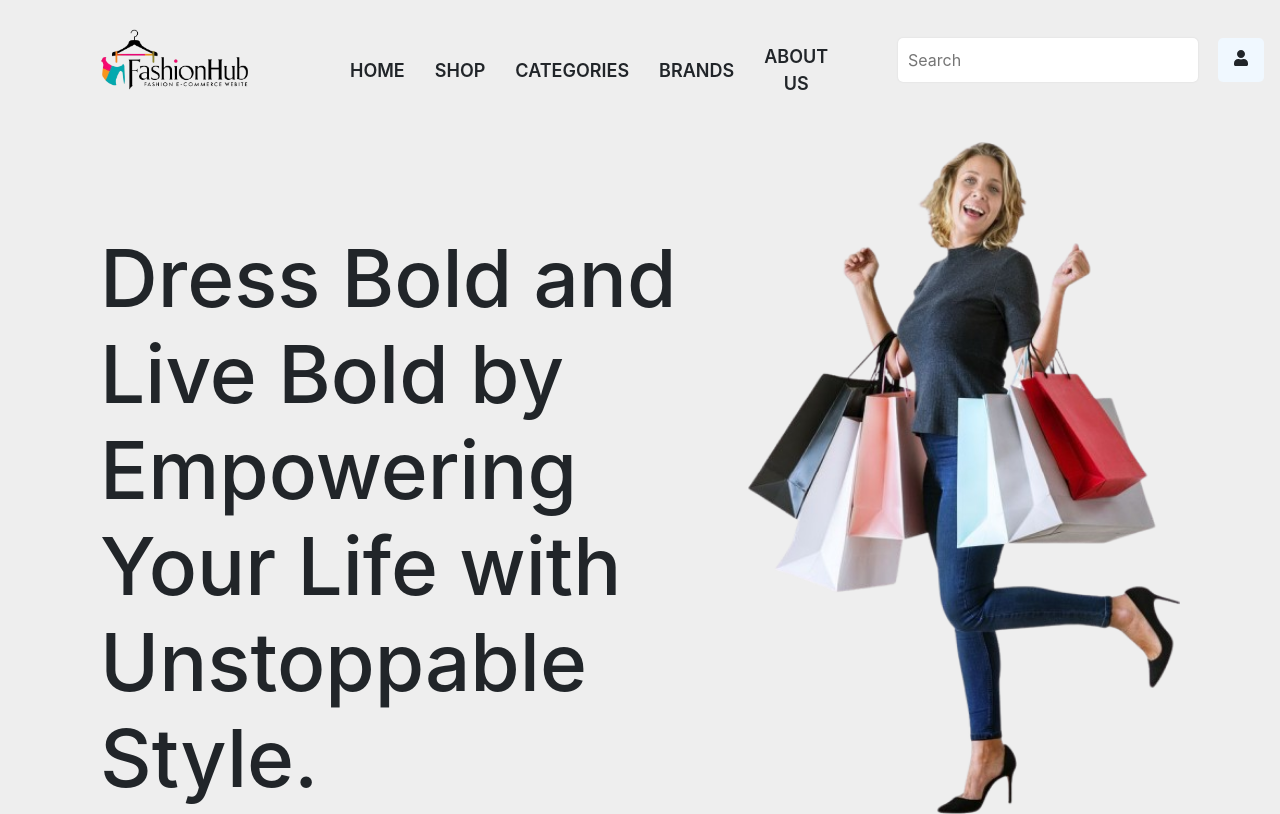
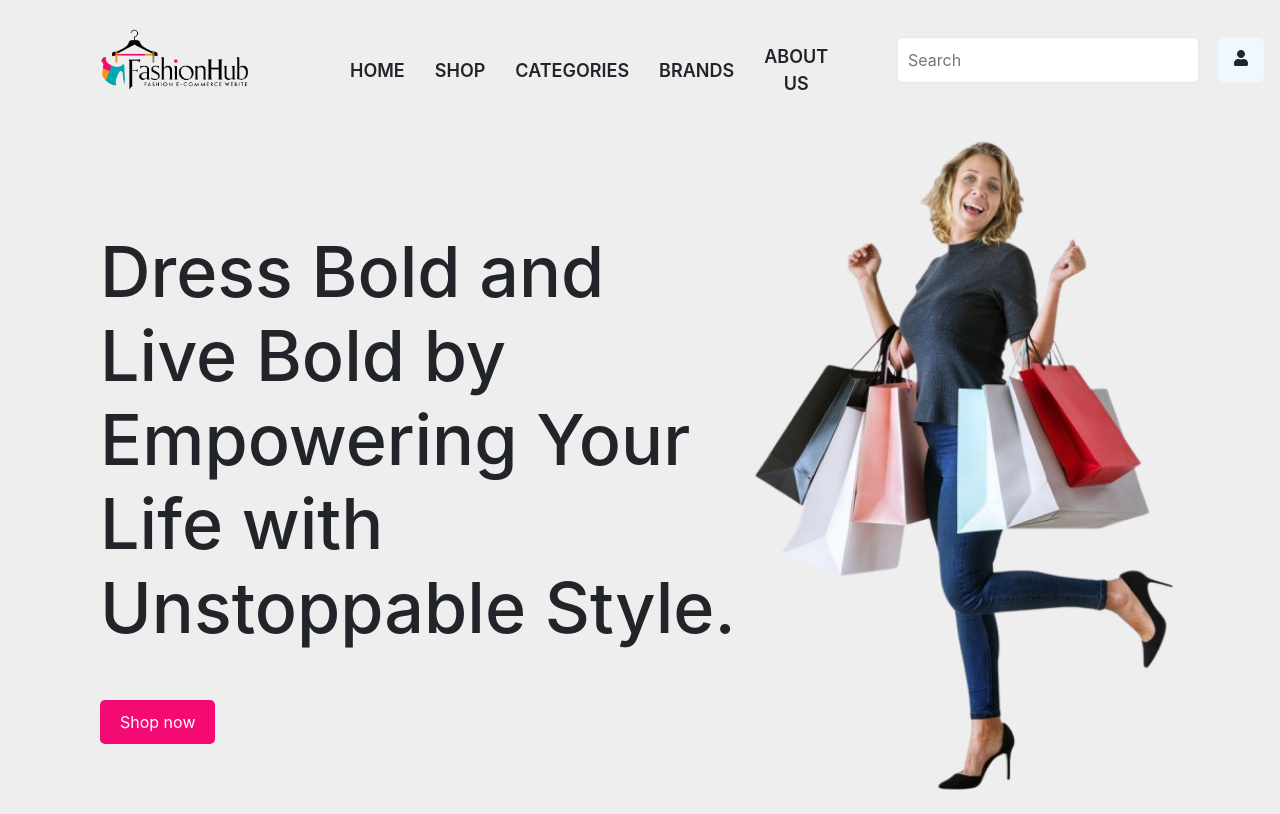
Before and after one commit to SarveshG2002/FashionHub, a React (Vite) app: page / in a window 1280 px wide. Built offline with nearby package versions, Linux system fonts and the light colour scheme.

Commit message:
Banner Updated

```diff
--- a/src/App.jsx
+++ b/src/App.jsx
@@ -13,7 +13,7 @@ import CouponComponent from "./pages/Couponspage.jsx";
 import OrdersComponent from "./pages/OrdersPage.jsx";
 import CancelOrdersComponent from "./pages/CancelOrdersPage.jsx";
 import IndexComponent from "./pages/index.jsx";
-
+import "./var.css";
 
 
 function App() {
--- a/src/assets/css/banner.css
+++ b/src/assets/css/banner.css
@@ -18,7 +18,12 @@
 
 .banner .bannerHeading h1{
     margin-top: 100px;
-    font-size: 80px;
+    font-size: 70px;
+}
+
+.banner .bannerHeading h2{
+    margin-top: 10px;
+    font-size: 20px;
 }
 
 .banner .bannerImage{
@@ -29,3 +34,12 @@
     /* align-items: ; */
     justify-content: center;
 }
+
+.banner .shop-now{
+    background: var(--theme);
+    padding: 10px 20px;
+    color: white;
+    width: fit-content;
+    border-radius: 5px;
+    margin-top: 50px;
+}
--- a/src/components/BannerComponent.jsx
+++ b/src/components/BannerComponent.jsx
@@ -8,6 +8,8 @@ function BannerComponent() {
         <div className='banner'>
            <div className='bannerHeading'>
                 <h1>Dress Bold and Live Bold by Empowering Your Life with Unstoppable Style.</h1>
+                {/* <h2>Unlock the power of confidence through bold fashion choices that reflect your unique spirit, turning everyday moments into unforgettable statements.</h2> */}
+                <div className='shop-now'>Shop now</div>
            </div>
            <div className='bannerImage'>
                 <img src='banner-girl1.png'></img>
--- a/src/index.css
+++ b/src/index.css
@@ -16,6 +16,7 @@
   text-rendering: optimizeLegibility;
   -webkit-font-smoothing: antialiased;
   -moz-osx-font-smoothing: grayscale;
+  --theme: #f30a73;
 }
 
 *{
--- /dev/null
+++ b/src/var.css
@@ -0,0 +1,4 @@
+
+:root {
+    --theme: #f30a73;
+  }
```
